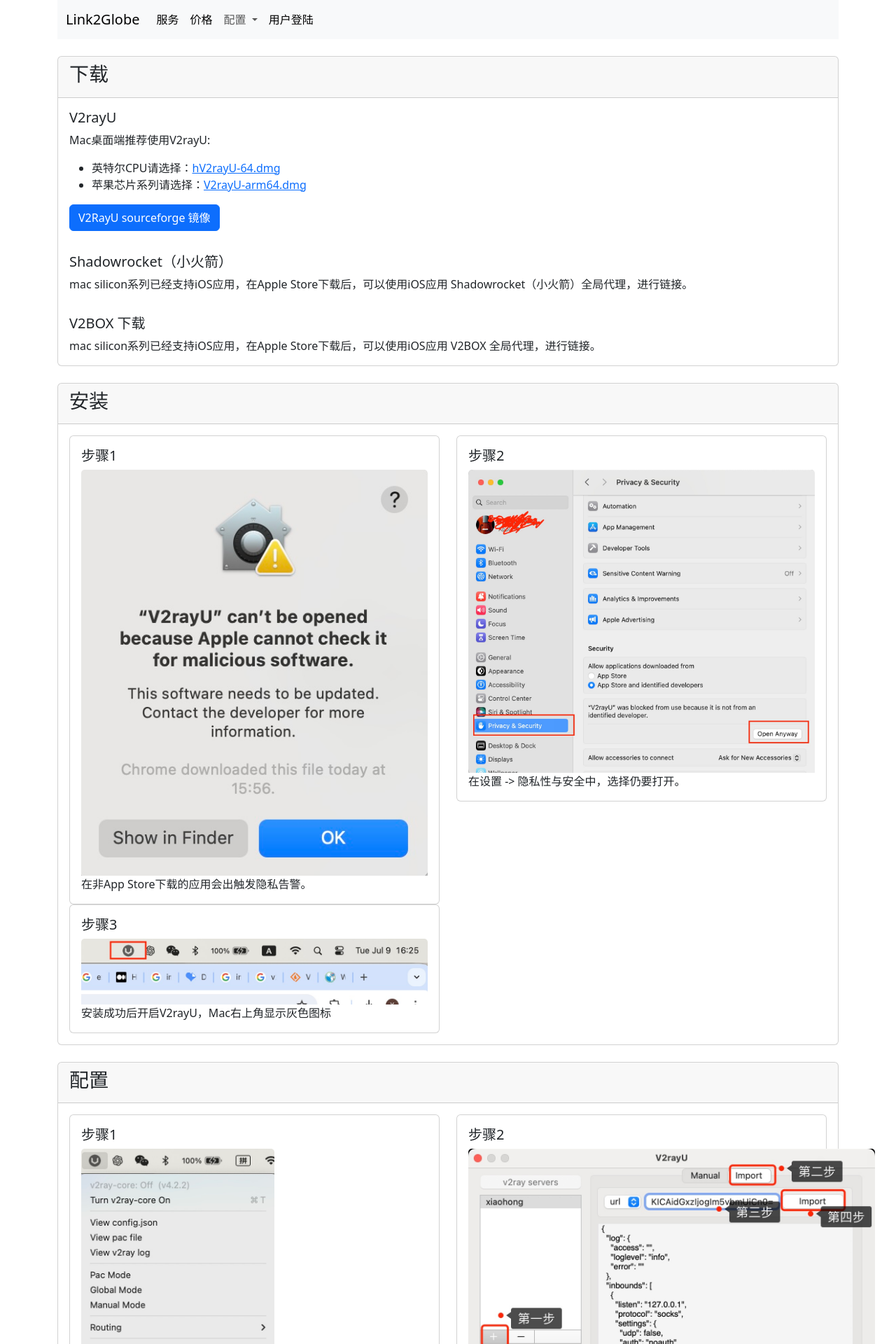
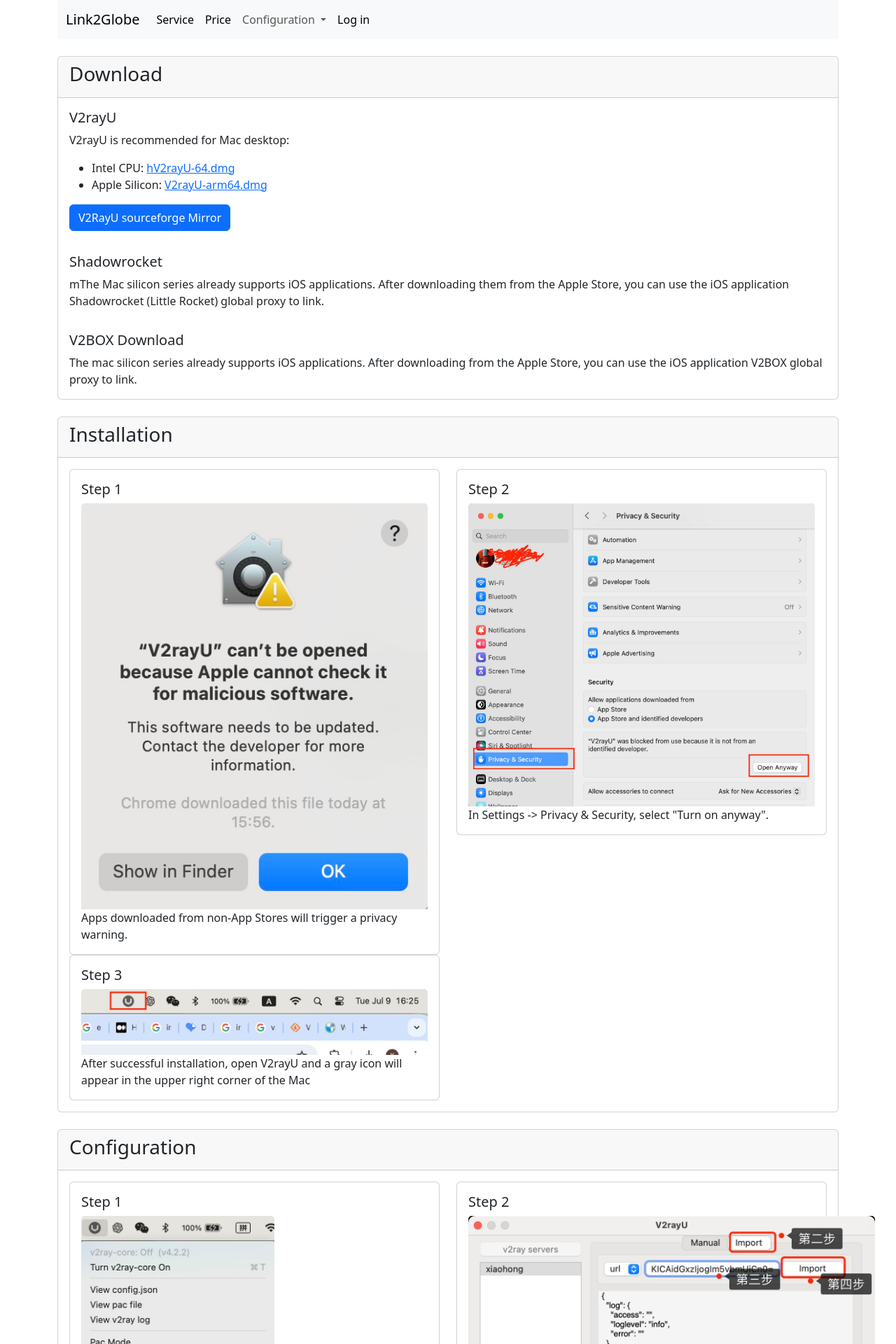
Before and after one commit to xingdawang/v2ray_client, a Django app: page /mac_guide/ in a window 1280 px wide. Shown: the top 1920 px of the page at 70% size. Run offline with Django 3.2, Linux system fonts and the light colour scheme; style sheets or scripts are compiled from the project's sources; some libraries are stand-ins or nearby versions.

Commit message:
update system default language

```diff
--- a/users/templates/users/base.html
+++ b/users/templates/users/base.html
@@ -44,7 +44,7 @@
 
         <footer class="footer">
             <div class="container">
-                <span>Copyright &copy; <span id="currentYear"></span> Link2Globe. 保留所有权利.</span>
+                <span>Copyright &copy; <span id="currentYear"></span> Link2Globe. All rights reserved.</span>
             </div>
         </footer>
     </div>
--- a/users/templates/users/components/404.html
+++ b/users/templates/users/components/404.html
@@ -1,12 +1,12 @@
 {% extends "../base.html" %}
 
-{% block title %} 404 {% endblock %}
+{% block title %} 404 Page Not Found{% endblock %}
 
 {% block content %}
 <div class="container text-center mt-4">
 	<h1 class="display-1"><i class="bi bi-emoji-frown"></i></h1>
 	<h2>404</h2>
-	<p>页面没找到</p>
+	<p>Page Not Found</p>
 </div>
 
 
--- a/users/templates/users/components/navbar.html
+++ b/users/templates/users/components/navbar.html
@@ -7,14 +7,14 @@
       <a class="navbar-brand" href="/">Link2Globe</a>
       <ul class="navbar-nav me-auto mb-2 mb-lg-0">
         <li class="nav-item">
-          <a class="nav-link active" aria-current="page" href="/service">服务</a>
+          <a class="nav-link active" aria-current="page" href="/service">Service</a>
         </li>
         <li class="nav-item">
-          <a class="nav-link active" aria-current="page" href="/price">价格</a>
+          <a class="nav-link active" aria-current="page" href="/price">Price</a>
         </li>
         <li class="nav-item dropdown">
           <a class="nav-link dropdown-toggle" href="#" role="button" data-bs-toggle="dropdown" aria-expanded="false">
-            配置
+            Configuration
           </a>
           <ul class="dropdown-menu">
             <li><a class="dropdown-item" href="/ios_guide">iOS</a></li>
@@ -26,21 +26,21 @@
         {% if user.is_authenticated %}
         <li class="nav-item dropdown">
           <a class="nav-link dropdown-toggle" href="#" role="button" data-bs-toggle="dropdown" aria-expanded="false">
-            个人资料</a>
+            Profile</a>
           <ul class="dropdown-menu">
-            <li><a class="dropdown-item" href="/profile">个人资料</a></li>
-            <li><a class="dropdown-item" href="/edit_profile">修改信息</a></li>
+            <li><a class="dropdown-item" href="/profile">Profile</a></li>
+            <li><a class="dropdown-item" href="/edit_profile">Edit Profile</a></li>
             <li class="nav-item">
               <form method="POST" action="{% url 'users:logout' %}">
                 {% csrf_token %}
-                <button type="submit" class="dropdown-item">退出</button>
+                <button type="submit" class="dropdown-item">Log out</button>
               </form>
             </li>
           </ul>
         </li>
         {% else %}
         <li class="nav-item">
-          <a class="nav-link active" aria-current="page" href="/login">用户登陆</a>
+          <a class="nav-link active" aria-current="page" href="/login">Log in</a>
         </li>
         {% endif %}
       </ul>
--- a/users/templates/users/components/price.html
+++ b/users/templates/users/components/price.html
@@ -3,7 +3,7 @@
 {% block title %} 价格 {% endblock %}
 
 {% block content %}
-<h2>价格</h2>
+<h2>Price</h2>
 
 
 {% endblock %}
--- a/users/templates/users/guide/mac_guide.html
+++ b/users/templates/users/guide/mac_guide.html
@@ -1,6 +1,6 @@
 {% extends '../base.html' %}
 
-{% block title %} Mac配置 {% endblock %}
+{% block title %} Mac Configuration {% endblock %}
 
 {% load static %}
 {% block content %}
@@ -8,59 +8,59 @@
 	<!-- Install -->
 	<div class="card mt-4">
 		<div class="card-header">
-			<h3>下载</h3>
+			<h3>Download</h3>
 		</div>
 		<div class="card-body">
 			<h5 class="card-title">V2rayU</h5>
-			<p class="card-text">Mac桌面端推荐使用V2rayU:</p>
+			<p class="card-text">V2rayU is recommended for Mac desktop:</p>
 			<ul>
-				<li><p class="card-text">英特尔CPU请选择：<a href="https://github.com/yanue/V2rayU/releases/download/v4.2.2/V2rayU-64.dmg" target="_blank">hV2rayU-64.dmg</a></p></li>
-				<li><p class="card-text">苹果芯片系列请选择：<a href="https://github.com/yanue/V2rayU/releases/download/v4.2.2/V2rayU-arm64.dmg" target="_blank">V2rayU-arm64.dmg</a></p></li>
+				<li><p class="card-text">Intel CPU: <a href="https://github.com/yanue/V2rayU/releases/download/v4.2.2/V2rayU-64.dmg" target="_blank">hV2rayU-64.dmg</a></p></li>
+				<li><p class="card-text">Apple Silicon: <a href="https://github.com/yanue/V2rayU/releases/download/v4.2.2/V2rayU-arm64.dmg" target="_blank">V2rayU-arm64.dmg</a></p></li>
 			</ul>
-			<a href="https://sourceforge.net/projects/v2rayu.mirror/" target="_blank" class="btn btn-primary">V2RayU sourceforge 镜像</a>
+			<a href="https://sourceforge.net/projects/v2rayu.mirror/" target="_blank" class="btn btn-primary">V2RayU sourceforge Mirror</a>
 		</div>
 		<div class="card-body">
-			<h5 class="card-title">Shadowrocket（小火箭）</h5>
-			<p class="card-text">mac silicon系列已经支持iOS应用，在Apple Store下载后，可以使用iOS应用 Shadowrocket（小火箭）全局代理，进行链接。</p>
+			<h5 class="card-title">Shadowrocket</h5>
+			<p class="card-text">mThe Mac silicon series already supports iOS applications. After downloading them from the Apple Store, you can use the iOS application Shadowrocket (Little Rocket) global proxy to link.</p>
 		</div>
 
 		<div class="card-body">
-			<h5 class="card-title">V2BOX 下载</h5>
-			<p class="card-text">mac silicon系列已经支持iOS应用，在Apple Store下载后，可以使用iOS应用 V2BOX 全局代理，进行链接。</p>
+			<h5 class="card-title">V2BOX Download</h5>
+			<p class="card-text">The mac silicon series already supports iOS applications. After downloading from the Apple Store, you can use the iOS application V2BOX global proxy to link.</p>
 		</div>
 	</div>
 
 	<!-- Install -->
 	<div class="card mt-4">
 		<div class="card-header">
-			<h3>安装</h3>
+			<h3>Installation</h3>
 		</div>
 		<div class="card-body">
 			<div class="row">
 				<div class="col-sm-6">
 					<div class="card">
 						<div class="card-body">
-							<h5 class="card-title">步骤1</h5>
+							<h5 class="card-title">Step 1</h5>
 							<img src="{% static 'users/img/mac_config_1.jpeg' %}" class="card-img-top guide-image-width" alt="Mac Config Step 1">
-							<p class="card-text">在非App Store下载的应用会出触发隐私告警。</p>
+							<p class="card-text">Apps downloaded from non-App Stores will trigger a privacy warning.</p>
 						</div>
 					</div>
 				</div>
 				<div class="col-sm-6">
 					<div class="card">
 						<div class="card-body">
-							<h5 class="card-title">步骤2</h5>
+							<h5 class="card-title">Step 2</h5>
 							<img src="{% static 'users/img/mac_config_2.jpeg' %}" class="card-img-top guide-image-width" alt="Mac Config Step 2">
-							<p class="card-text">在设置 -> 隐私性与安全中，选择仍要打开。</p>
+							<p class="card-text">In Settings -> Privacy & Security, select "Turn on anyway".</p>
 						</div>
 					</div>
 				</div>
 				<div class="col-sm-6">
 					<div class="card">
 						<div class="card-body">
-							<h5 class="card-title">步骤3</h5>
+							<h5 class="card-title">Step 3</h5>
 							<img src="{% static 'users/img/mac_config_3.jpeg' %}" class="card-img-top guide-image-width" alt="Mac Config Step 3">
-							<p class="card-text">安装成功后开启V2rayU，Mac右上角显示灰色图标</p>
+							<p class="card-text">After successful installation, open V2rayU and a gray icon will appear in the upper right corner of the Mac</p>
 						</div>
 					</div>
 				</div>
@@ -71,42 +71,42 @@
 	<!-- Config -->
 	<div class="card mt-4">
 		<div class="card-header">
-			<h3>配置</h3>
+			<h3>Configuration</h3>
 		</div>
 		<div class="card-body">
 			<div class="row">
 				<div class="col-sm-6">
 					<div class="card">
 						<div class="card-body">
-							<h5 class="card-title">步骤1</h5>
+							<h5 class="card-title">Step 1</h5>
 							<img src="{% static 'users/img/mac_config_4.jpeg' %}" class="card-img-top guide-image-height" alt="Mac Config Step 4">
-							<p class="card-text">右键点击v2rayU图标，选择配置。</p>
+							<p class="card-text">Right-click the v2rayU icon and select Configure.</p>
 						</div>
 					</div>
 				</div>
 				<div class="col-sm-6">
 					<div class="card">
 						<div class="card-body">
-							<h5 class="card-title">步骤2</h5>
+							<h5 class="card-title">Step 2</h5>
 							<img src="{% static 'users/img/mac_config_5.jpeg' %}" class="card-img-top guide-image-height" alt="Mac Config Step 5">
-							<p class="card-text">链接方式（如图）</p>
+							<p class="card-text">Link method (as shown in the picture)</p>
 							<ol>
-								<li><p class="card-text">在配置界面，点击 ➕ 号</p></li>
-								<li><p class="card-text">在配置界面右上角导入链接</p></li>
-								<li><p class="card-text">复制链接到配置框</p></li>
-								<li><p class="card-text">点击导入，导入后下方会自动解析配置</p></li>
-								<li><p class="card-text">点击左侧OK保存</p></li>
+								<li><p class="card-text">On the configuration page, click ➕</p></li>
+								<li><p class="card-text">Import link in the upper right corner of the configuration interface</p></li>
+								<li><p class="card-text">Copy the link to the configuration box</p></li>
+								<li><p class="card-text">Click Import, and the configuration will be automatically parsed below after importing</p></li>
+								<li><p class="card-text">Click OK on the left to save</p></li>
 							</ol>
-							<p class="card-text">也可选择扫描屏幕中二维码的方式（左侧截图中，需开启系统权限）</p>
+							<p class="card-text">You can also choose to scan the QR code on the screen (in the screenshot on the left, system permissions need to be enabled)</p>
 						</div>
 					</div>
 				</div>
 				<div class="col-sm-6 mt-4">
 					<div class="card">
 						<div class="card-body">
-							<h5 class="card-title">步骤3</h5>
+							<h5 class="card-title">Step 3</h5>
 							<img src="{% static 'users/img/mac_config_6.jpeg' %}" class="card-img-top guide-image-height" alt="Mac Config Step 3">
-							<p class="card-text">选择全局代理，且服务开启（图标黑色），即表示服务开启</p>
+							<p class="card-text">Select Global Proxy and the service is turned on (the icon is black), which means the service is turned on</p>
 						</div>
 					</div>
 				</div>
--- a/users/templates/users/home.html
+++ b/users/templates/users/home.html
@@ -1,8 +1,7 @@
 {% extends "./base.html" %}
 
-{% block title %} 主页 {% endblock %}
+{% block title %} Home {% endblock %}
 
 {% block content %}
 placeholder for homepage
-<!-- <a href="https://www.sandbox.paypal.com/checkoutnow?token=6LH62396P8174381H" target="_blank">立即支付</a> -->
 {% endblock %}
--- a/users/templates/users/reset_password_expired.html
+++ b/users/templates/users/reset_password_expired.html
@@ -1,8 +1,8 @@
 {% extends './base.html' %}
 
-{% block title %}链接已失效{% endblock %}
+{% block title %}The link has expired.{% endblock %}
 
 {% block content %}
-<h2>链接已失效</h2>
-<p>您的密码重置链接已失效，请重新请求重置密码。</p>
+<h2>The link has expired</h2>
+<p>Your password reset link has expired. Please request a new password reset.</p>
 {% endblock %}
--- a/users/views.py
+++ b/users/views.py
@@ -21,8 +21,8 @@
     User = get_user_model()
     staff_users = User.objects.filter(is_staff=True)
 
-    subject = f'新用户 {username} 已注册，请尽快分配配置'
-    message = f'新用户注册信息\n\n用户名: {username}\n邮箱: {email}\n注册时间: {formatted_date_joined}'
+    subject = f'A new user {username} has registered. Please allocate configurations promptly.'
+    message = f'New user registration information\n\nUsername: {username}\nEmail: {email}\nRegistration Time: {formatted_date_joined}'
     from_email = settings.EMAIL_HOST_USER
     recipient_list = [user.email for user in staff_users]
 
@@ -34,20 +34,20 @@
 
     formatted_date_joined = date_joined.strftime('%Y-%m-%d %H:%M:%S')
 
-    subject = '欢迎注册我们的网站'
+    subject = 'Welcome to our website!'
     message = (
-        f'亲爱的 {username},\n\n'
-        f'感谢您注册我们的网站！我们很高兴您能加入我们的网络。\n'
-        f'您的注册信息如下：\n\n'
-        f'用户名: {username}\n'
-        f'邮箱: {email}\n'
-        f'注册时间: {formatted_date_joined}\n\n'
-        f'接下来请返回我们的网站，您需要完成设备的网络配置，您可以在"配置"中查看相关指引。\n'
-        f'您也可以在"个人资料"中查看已分配的配置链接。\n'
-        f'请悉知：首次注册后，需要等待我们的运营人员为您分配定制后配置信息。\n\n'
-        f'如果您有任何问题或需要帮助，请随时联系我们。\n\n'
-        f'祝好，\n'
-        f'我们的产品团队'
+        f'Dear {username},\n\n'
+        f'Thank you for registering on our website! We are delighted to have you join our network.\n'
+        f'Here are your registration details:\n\n'
+        f'Username: {username}\n'
+        f'Email: {email}\n'
+        f'Registration Time: {formatted_date_joined}\n\n'
+        f'Next, please return to our website to complete the device network configuration. You can find relevant instructions under "Configuration."\n'
+        f'You can also view the assigned configuration link under "Profile."\n'
+        f'Please note: After initial registration, please allow our operations team some time to assign customized configuration details.\n\n'
+        f'If you have any questions or need assistance, feel free to contact us.\n\n'
+        f'Best regards,\n'
+        f'Our Product Team'
     )
     from_email = settings.EMAIL_HOST_USER
     recipient_list = [email]
@@ -100,9 +100,9 @@
                 login(request, user)
                 return redirect('users:profile')
             else:
-                error_message = "账户或密码不正确"
+                error_message = "Username or Password is Incorrect."
         else:
-            error_message = "账户或密码不正确"
+            error_message = "Username or Password is Incorrect."
     else:
         form = AuthenticationForm()
 
@@ -116,7 +116,7 @@
 def logout_view(request):
     if request.method == 'POST':
         logout(request)
-        return redirect('users:login')  # 使用命名空间 'users'
+        return redirect('users:login')  # use name space 'users'
 
 def _format_flow(data_flow):
     if data_flow / 1024 < 1024:
@@ -239,7 +239,7 @@
             try:
                 user = CustomUser.objects.get(username=username)
             except CustomUser.DoesNotExist:
-                return render(request, 'users/password_reset_request.html', {'form': form, 'error_message': '用户不存在'})
+                return render(request, 'users/password_reset_request.html', {'form': form, 'error_message': 'User not exists'})
 
             # 生成随机令牌
             token = get_random_string(length=32)
@@ -258,14 +258,14 @@
             reset_url = f"{protocol}://{domain}/reset_password/{username}/{token}/"
 
             send_mail(
-                '重置密码',
-                f'请点击链接重置您的密码：{reset_url}',
+                'Password Reset',
+                f'Please click the link to reset your password: {reset_url}',
                 settings.EMAIL_HOST_USER,
                 [user.email],
                 fail_silently=False,
             )
 
-            return render(request, 'users/password_reset_request.html', {'form': form, 'success_message': '重置链接已发送到您的邮箱，请查收。'})
+            return render(request, 'users/password_reset_request.html', {'form': form, 'success_message': 'The reset link has been sent to your email. Please check your inbox.'})
 
     else:
         form = PasswordResetRequestForm()
```
Also changed, not shown: users/forms.py (+7 -7 lines), users/templates/users/components/service.html (+22 -22 lines), users/templates/users/edit_profile.html (+5 -5 lines), users/templates/users/guide/android_guide.html (+25 -29 lines), users/templates/users/guide/ios_guide.html (+18 -18 lines), users/templates/users/guide/windows_guide.html (+15 -15 lines), users/templates/users/login.html (+9 -9 lines), users/templates/users/password_reset_request.html (+4 -4 lines), users/templates/users/profile.html (+18 -18 lines), users/templates/users/register.html (+10 -10 lines), users/templates/users/reset_password.html (+7 -7 lines).
